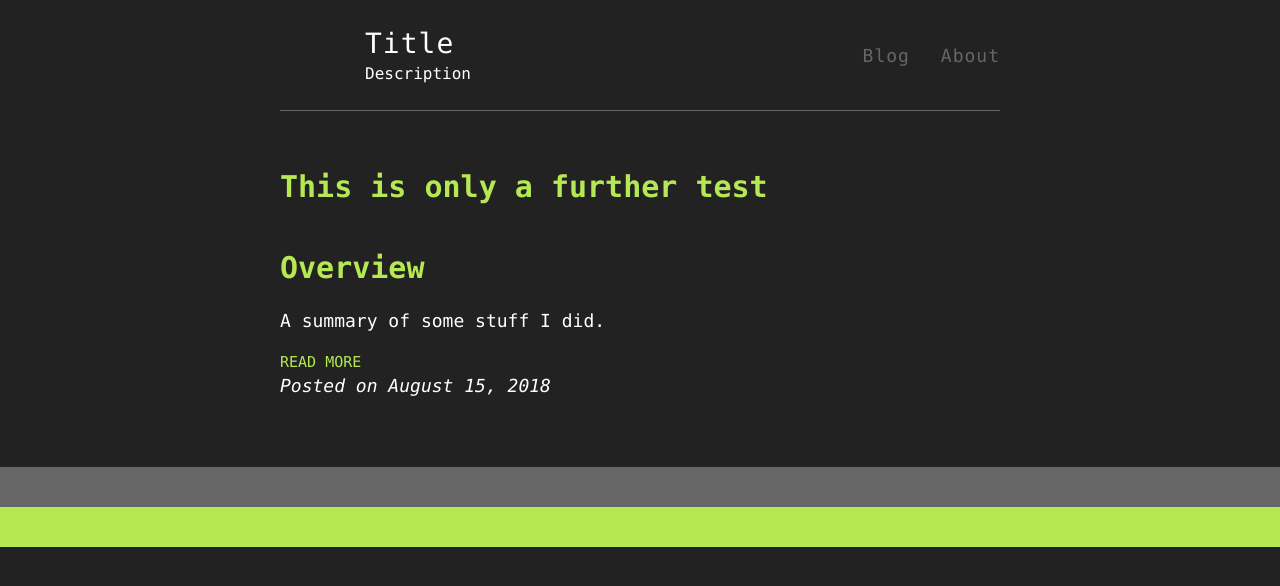
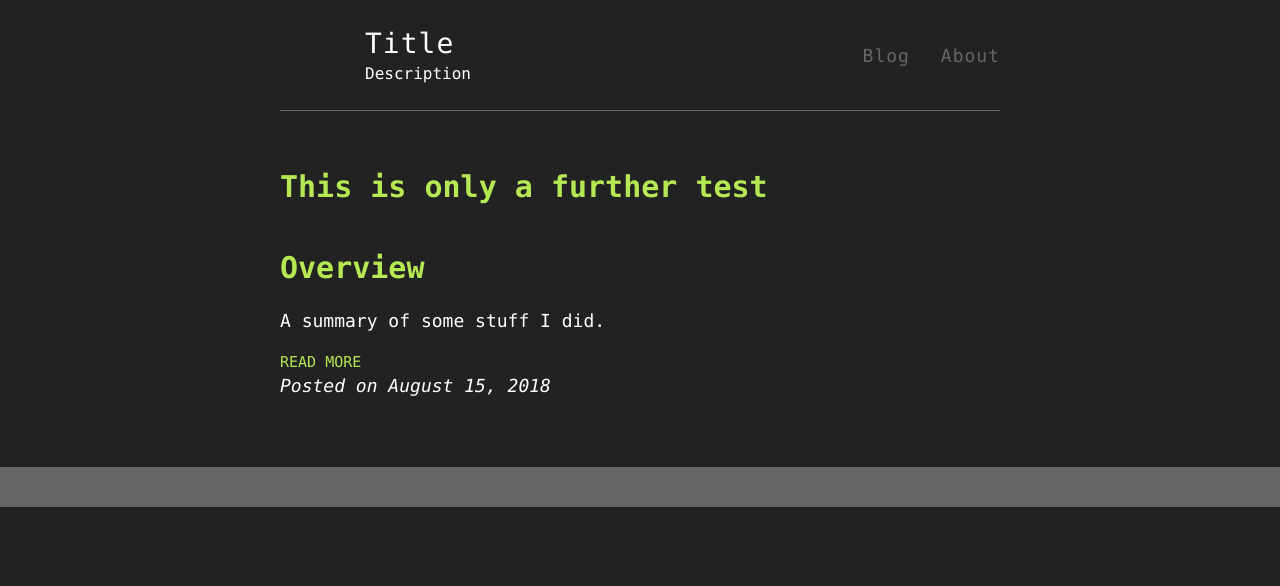
Before and after one commit to dev-danrobertson2/dev-danrobertson2.github.io, a Jekyll site: the page built from index.html, in a window 1280 px wide. Shown: the top 586 px of the page. Built offline with Jekyll 4.4.1, drawn with Linux system fonts in a browser that asks for light colours.

Commit message:
Update default.html

```diff
--- a/_layouts/default.html
+++ b/_layouts/default.html
@@ -50,13 +50,6 @@
         </footer>
       </div>
     </div>
-    <div class="bottom-bar">
-      <div class="container">
-        <footer class="footer">
-          {% include bottom-bar.html %}
-        </footer>
-      </div>
-    </div>
 
     {% include analytics.html %}
   </body>
```
